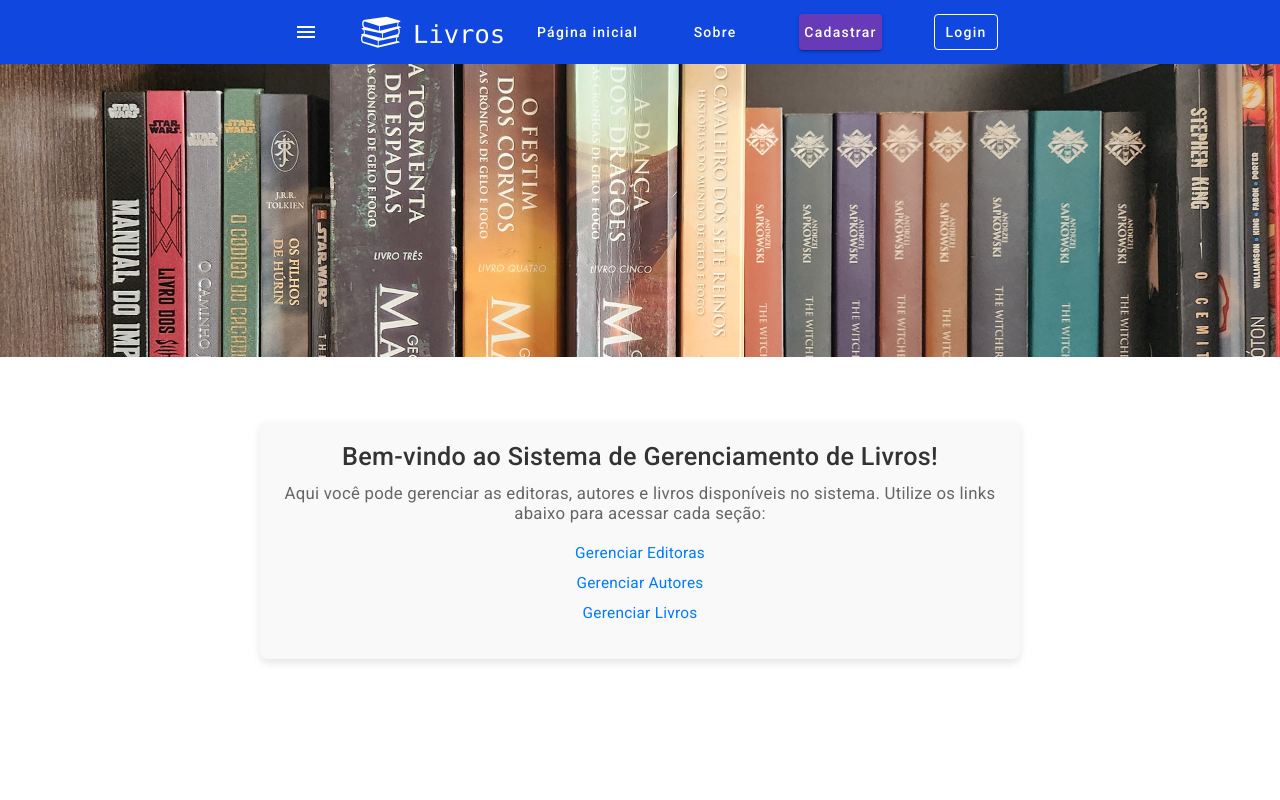
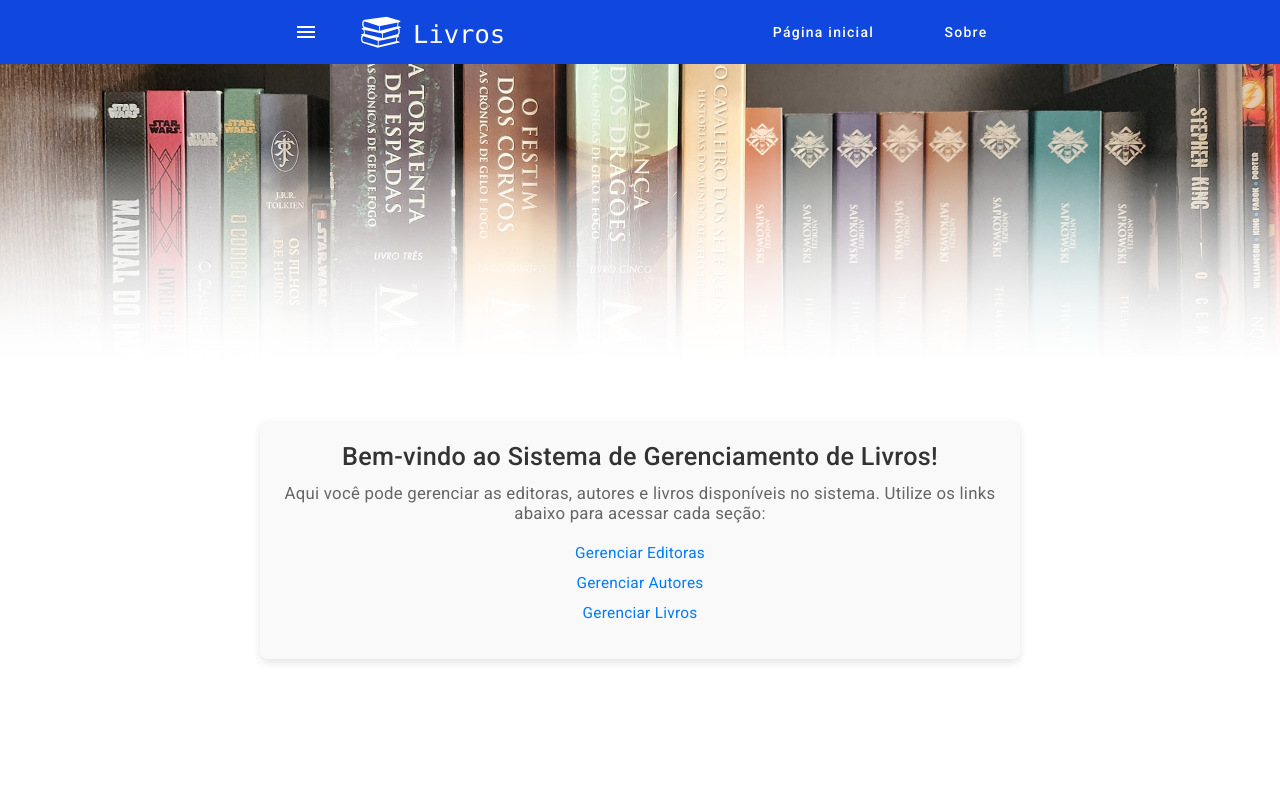
Before and after one commit to joaobfigueiredo/livros-front-end, an Angular app: page /home in a window 1280 px wide. Shown: the top 800 px of the page. Built offline with nearby package versions, Linux system fonts and the light colour scheme.

Commit message:
ajustes
- retirando botoes de funcionalidade ainda nao implementadas
- ajustes em imagens

```diff
--- a/src/app/shared/header/header.component.html
+++ b/src/app/shared/header/header.component.html
@@ -12,7 +12,7 @@
         <span class="spacer"></span>
         <button mat-button [routerLink]="['/home']">Página inicial</button>
         <button mat-button>Sobre</button>
-        <button mat-raised-button color="primary">Cadastrar</button>
-        <button mat-stroked-button>Login</button>
+        <!-- button mat-raised-button color="primary">Cadastrar</button -->
+        <!-- button mat-stroked-button>Login</button -->
     </mat-toolbar>
 </header>
```
Also changed, not shown: src/assets/imagens/banner-homepage-rodape.png, src/assets/imagens/banner-homepage.png.
